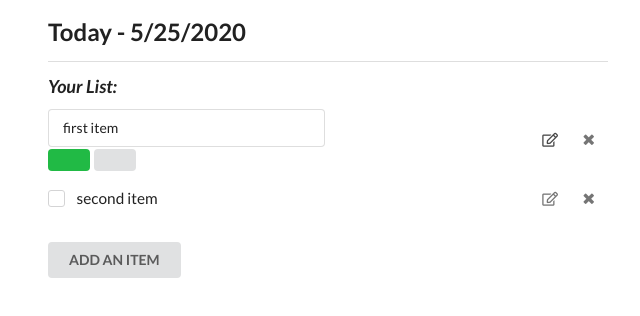
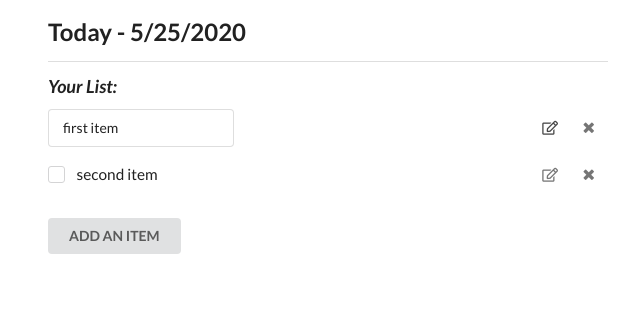
Before and after one commit to dgrayboff/react-todo-app, a React (Create React App) app: page / in a window 1280 px wide. Both pictures are taken after a click on the button 862 px from the left and 126 px from the top of the page. Shown: the top 316 px of the page, without its empty margins (312-952 px from the left). Built offline with nearby package versions, Linux system fonts and the light colour scheme.

Commit message:
edited AddItem from class comp to functional component and moved methods into App.js so can reuse in editlistitem componenet

```diff
--- a/src/components/AddItem.js
+++ b/src/components/AddItem.js
@@ -1,65 +1,90 @@
 import React from 'react';
 import NewItem from './NewItem';
+import Button from './Button';
 import '../styles/AddItem.css';
 
-class AddItem extends React.Component {
-  state = {
-    newItem: '',
-    addItem: null,
-  };
-
-  onAddItem = () => {
-    this.setState({ addItem: true });
-  };
-
-  onSaveInputChange = (e) => {
-    this.setState({ newItem: e.target.value });
-  };
-
-  onSaveSubmit = (e) => {
-    e.preventDefault();
-    console.log('AddItem - props', this.props);
-    if (this.state.newItem !== '') {
-      this.props.onSaveSubmit(this.state.newItem);
-      this.setState({ newItem: '' });
-    }
-  };
-
-  onCancelClick = () => {
-    console.log('AddItem - onCancelClick');
-    this.setState({
-      addItem: false,
-      newItem: '',
-    });
-  };
-
-  newItemCheck = () => {
-    if (this.state.addItem) {
+const AddItem = ({ onSaveSubmit, onAddItem, onSaveInputChange, onCancelClick, addItem, newItem }) => {
+  const newItemCheck = () => {
+    if (addItem) {
       return (
         <NewItem
-          newItem={this.state.newItem}
-          onAddItem={this.onAddItem}
-          onSaveInputChange={this.onSaveInputChange}
-          onSaveSubmit={this.onSaveSubmit}
-          onCancelClick={this.onCancelClick}
+          newItem={newItem}
+          onAddItem={onAddItem}
+          onSaveInputChange={onSaveInputChange}
+          onSaveSubmit={onSaveSubmit}
+          onCancelClick={onCancelClick}
         />
       );
     }
 
     return (
-      <button onClick={this.onAddItem} className="ui button add-item-button">
+      <Button onClick={onAddItem} className="add-item-button">
         ADD AN ITEM
-      </button>
+      </Button>
     );
   };
 
-  render() {
-    return (
-      <div className="ui container add-item">
-        {this.newItemCheck()}
-      </div>
-    );
-  }
+  return (
+    <div className="ui container add-item">
+      {newItemCheck()}
+    </div>
+  );
 }
 
+// class AddItem extends React.Component {
+//   state = {
+//     newItem: '',
+//     addItem: null,
+//   };
+
+//   onAddItem = () => {
+//     this.setState({ addItem: true });
+//   };
+
+//   onSaveInputChange = (e) => {
+//     this.setState({ newItem: e.target.value });
+//   };
+
+//   onSaveSubmit = (e) => {
+//     e.preventDefault();
+//     console.log('AddItem - props', this.props);
+//     if (this.state.newItem !== '') {
+//       this.props.onSaveSubmit(this.state.newItem);
+//       this.setState({ newItem: '' });
+//     }
+//   };
+
+//   onCancelClick = () => {
+//     console.log('AddItem - onCancelClick');
+//     this.setState({
+//       addItem: false,
+//       newItem: '',
+//     });
+//   };
+
+//   newItemCheck = () => {
+//     if (this.props.addItem) {
+//       return (
+//         <NewItem
+//           newItem={this.state.newItem}
+//           onAddItem={this.onAddItem}
+//           onSaveInputChange={this.onSaveInputChange}
+//           onSaveSubmit={this.onSaveSubmit}
+//           onCancelClick={this.onCancelClick}
+//         />
+//       );
+//     }
+
+//     return (
+//       <Button onClick={this.onAddItem} className="add-item-button">
+//         ADD AN ITEM
+//       </Button>
+//     );
+//   };
+
+//   render() {
+//     return <div className="ui container add-item">{this.newItemCheck()}</div>;
+//   }
+// }
+
 export default AddItem;
--- a/src/components/App.js
+++ b/src/components/App.js
@@ -6,14 +6,19 @@ import AddItem from './AddItem';
 class App extends React.Component {
   state = {
     items: ['first item', 'second item'],
-    // itemEdited: null,
+    newItem: '',
+    addItem: null,
   };
 
-  onSaveSubmit = (newItem) => {
-    console.log('App - newItem: ', newItem);
-    this.setState({
-      items: [newItem, ...this.state.items],
-    });
+  onSaveSubmit = (e) => {
+    e.preventDefault();
+    console.log('App - e: ', e);
+    if (this.state.newItem !== '') {
+      this.setState({
+        items: [this.state.newItem, ...this.state.items],
+        newItem: '',
+      });
+    }
   };
 
   onRemoveItem = (itemToRemove) => {
@@ -23,10 +28,21 @@ class App extends React.Component {
     });
   };
 
-  // onEditItem = (itemToEdit) => {
-  //   console.log('App - onEditItem: ', itemToEdit);
-  //   this.setState({ itemEdited: itemToEdit });
-  // };
+  onAddItem = () => {
+    this.setState({ addItem: true });
+  };
+
+  onSaveInputChange = (e) => {
+    this.setState({ newItem: e.target.value });
+  };
+
+  onCancelClick = () => {
+    console.log('AddItem - onCancelClick');
+    this.setState({
+      addItem: false,
+      newItem: '',
+    });
+  };
 
   render() {
     return (
@@ -36,7 +52,14 @@ class App extends React.Component {
           onRemoveItem={this.onRemoveItem}
           // onEditItem={this.onEditItem}
         />
-        <AddItem onSaveSubmit={this.onSaveSubmit} />
+        <AddItem
+          onSaveSubmit={this.onSaveSubmit}
+          onAddItem={this.onAddItem}
+          onSaveInputChange={this.onSaveInputChange}
+          onCancelClick={this.onCancelClick}
+          addItem={this.state.addItem}
+          newItem={this.state.newItem}
+        />
       </div>
     );
   }
--- a/src/components/Form.js
+++ b/src/components/Form.js
@@ -1,5 +1,4 @@
 import React from 'react';
-import Button from './Button';
 
 const Form = (props) => {
   return (
@@ -10,18 +9,7 @@ const Form = (props) => {
         type="text"
         placeholder={props.placeholder}
       />
-
-      <Button
-        onClick={props.onSaveSubmit}
-        type="submit"
-        className="green">
-        {props.saveCopy}
-      </Button>
-      <Button
-        onClick={props.onCancelClick}
-        type="button">
-        {props.cancelCopy}
-      </Button>
+      {props.children}
     </form>
   );
 };
--- a/src/components/ListItem.js
+++ b/src/components/ListItem.js
@@ -24,7 +24,6 @@ class ListItem extends React.Component {
 
   render() {
     const { item, onRemoveItem } = this.props;
-    console.log('ListItem props: ', this.props);
 
     return (
       <li className="list-item">
--- a/src/components/NewItem.js
+++ b/src/components/NewItem.js
@@ -1,6 +1,6 @@
 import React from 'react';
 import '../styles/NewItem.css';
-// import Button from './Button';
+import Button from './Button';
 import Form from './Form';
 
 const NewItem = (props) => {
@@ -11,11 +11,18 @@ const NewItem = (props) => {
         onChange={props.onSaveInputChange}
         value={props.newItem}
         placeholder="Add new item"
-        onSaveSubmit={props.onSaveSubmit}
-        onCancelClick={props.onCancelClick}
-        saveCopy="Save Item"
-        cancelCopy="Cancel"
       >
+      <Button
+        onClick={props.onSaveSubmit}
+        type="submit"
+        className="green">
+        Save Item
+      </Button>
+      <Button
+        onClick={props.onCancelClick}
+        type="button">
+        Cancel
+      </Button>
       </Form>
     </div>
   );
```
